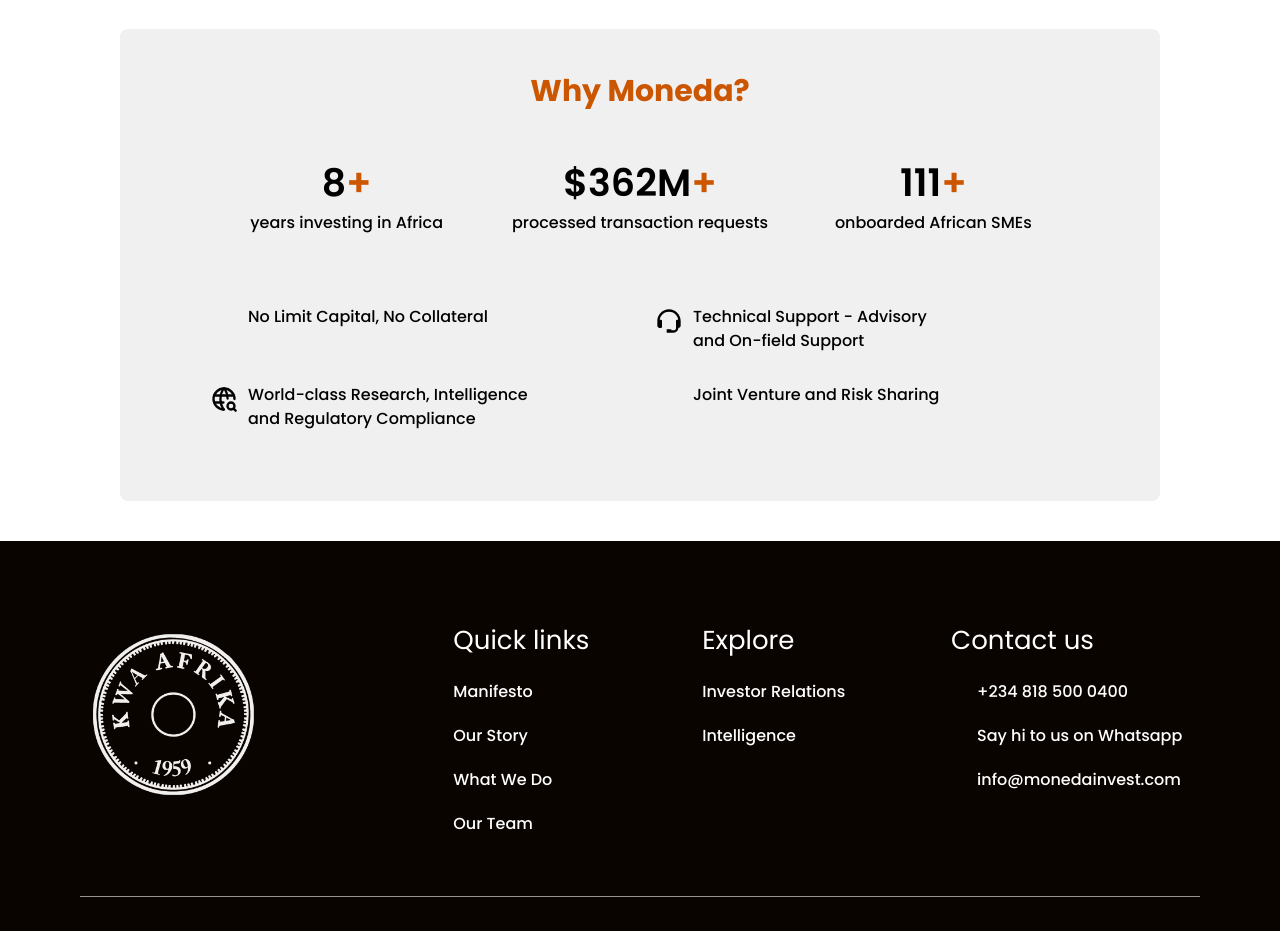
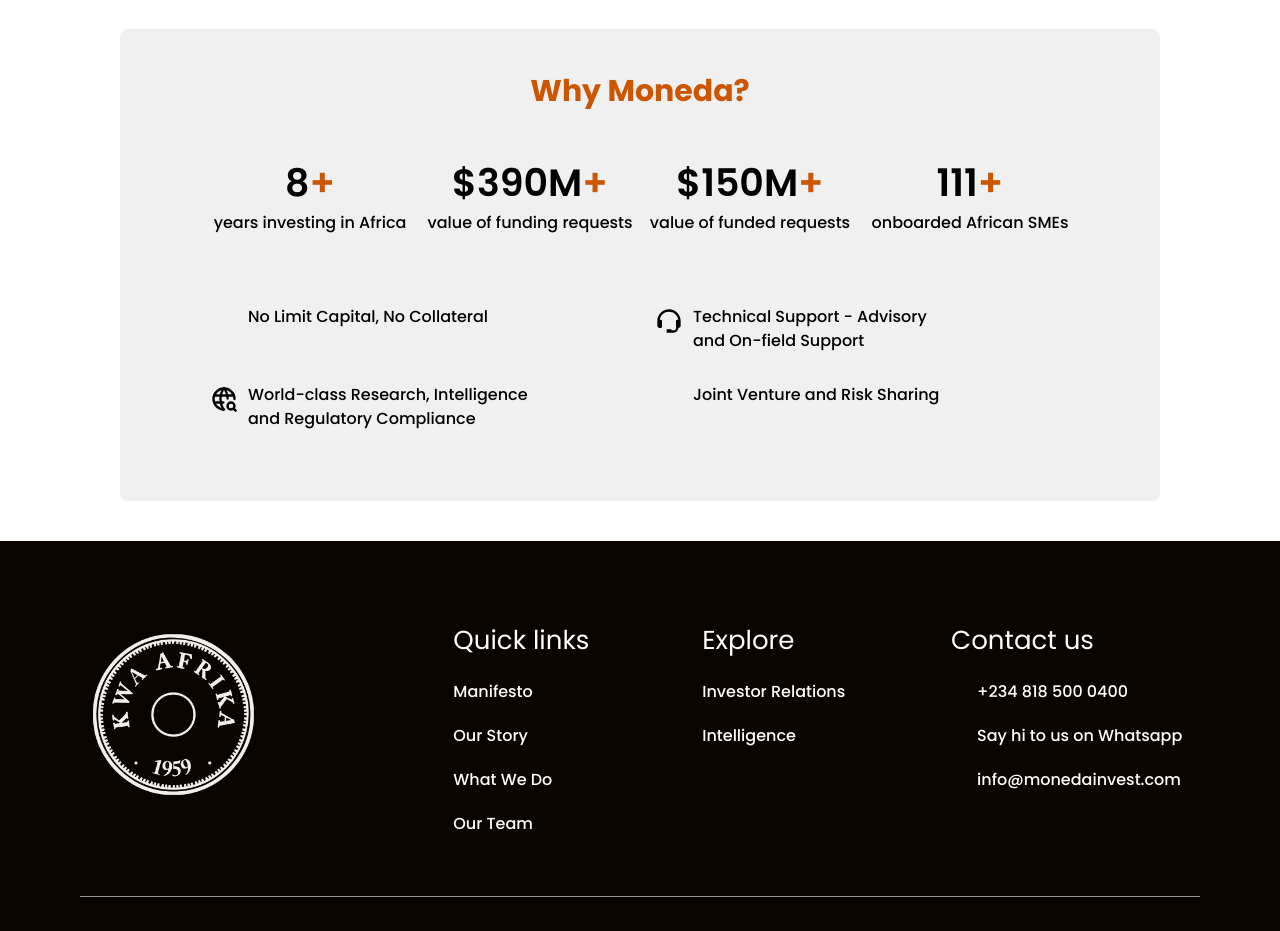
Before and after one commit to MonedaHQ/moneda-invest, a Next.js app: page / in a window 1280 px wide. Shown: the part 3340-4271 px from the top of the page. Built offline with nearby package versions, Linux system fonts and the light colour scheme; some icons are missing.

Commit message:
corrected metrics

```diff
--- a/src/pages/index/WhyMoneda.jsx
+++ b/src/pages/index/WhyMoneda.jsx
@@ -15,7 +15,8 @@
   const ref = useRef();
 
   const [countYears, refYears] = useCountIncrement(0, 8, false);
-  const [countTransactions, refTransactions] = useCountIncrement(0, 362, false);
+  const [countTransactions, refTransactions] = useCountIncrement(0, 390, false);
+  const [countFunded, refFunded] = useCountIncrement(0, 150, false);
   const [countSMEs, refSMEs] = useCountIncrement(0, 111, false);
 
   const inView = useInView(ref, { once: true });
@@ -33,7 +34,14 @@
       number: countTransactions,
       symbol: '$',
       count: 'M',
-      metric: 'processed transaction requests',
+      metric: 'value of funding requests',
+    },
+    {
+      ref: refFunded,
+      number: countFunded,
+      symbol: '$',
+      count: 'M',
+      metric: 'value of funded requests',
     },
     {
       ref: refSMEs,
--- a/src/pages/index/styles/whymoneda.module.css
+++ b/src/pages/index/styles/whymoneda.module.css
@@ -15,7 +15,7 @@
 
 .statsContainer {
   display: grid;
-  grid-template-columns: repeat(3, 1fr);
+  grid-template-columns: repeat(4, 1fr);
   padding: 2rem;
 }
 
```
